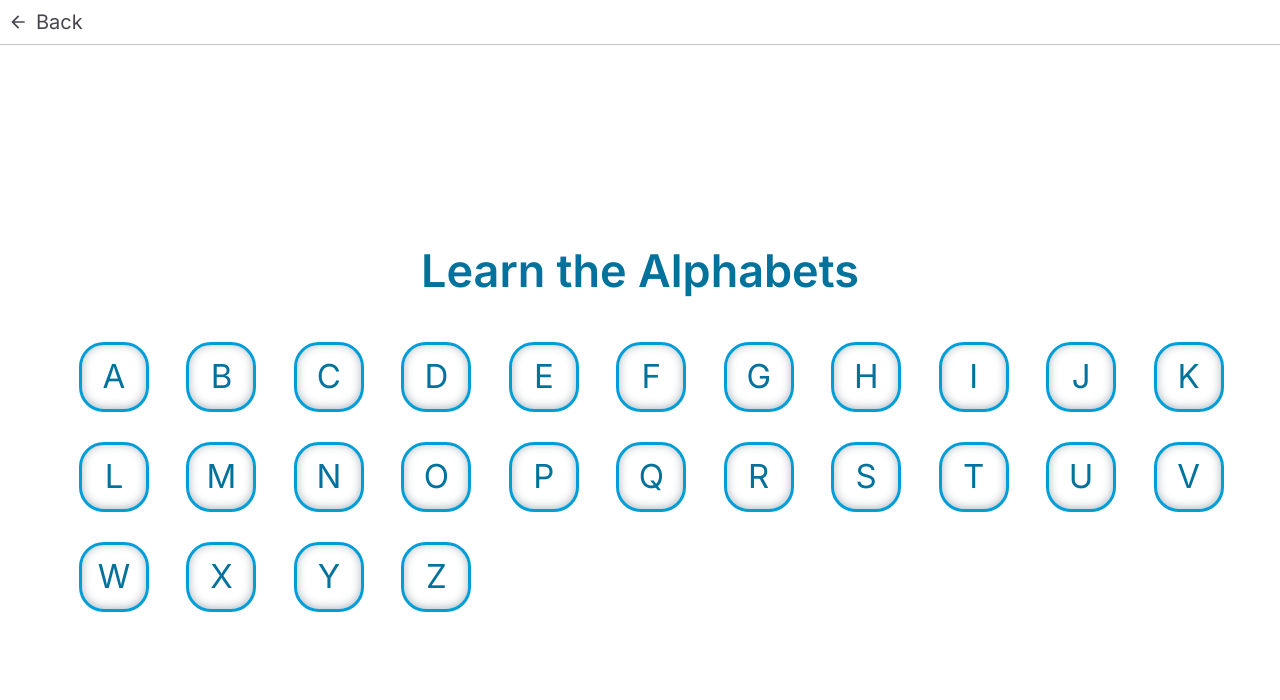
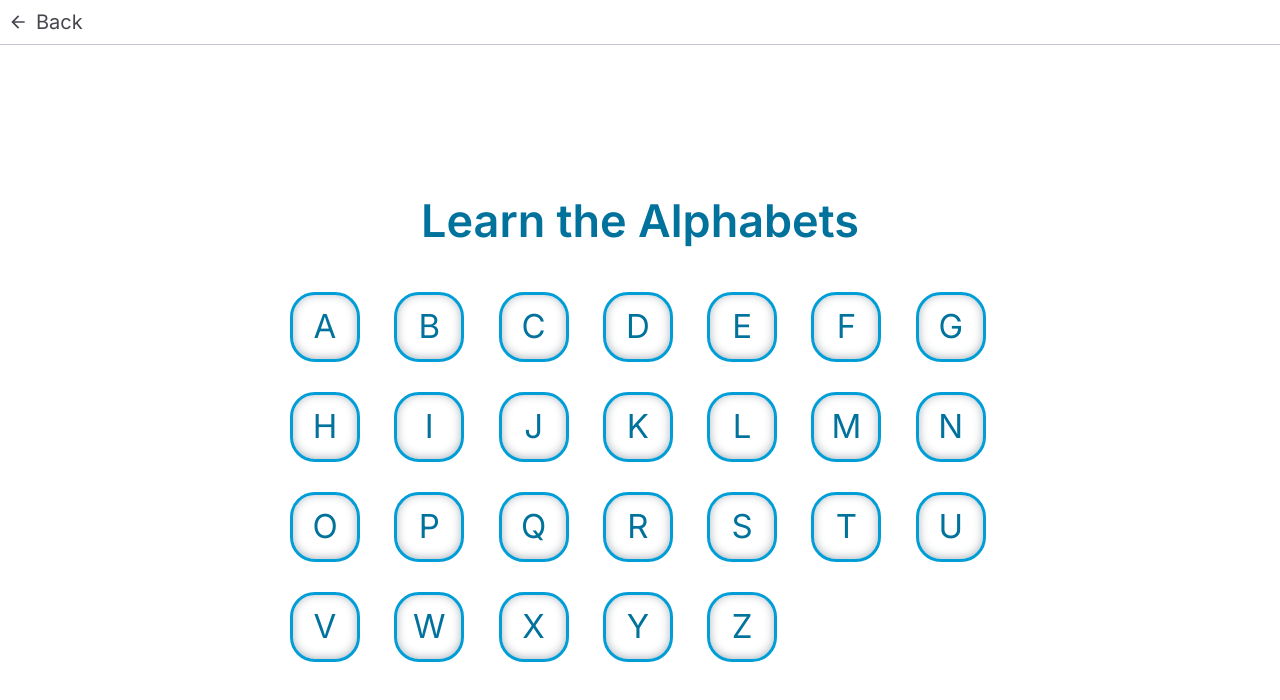
Before and after one commit to bettersg/FluentHands, a React (Vite) app: page /lessons in a window 1280 px wide. Shown: the top 700 px of the page. Built offline with nearby package versions, Linux system fonts and the light colour scheme.

Commit message:
Cleaned up codebase

```diff
--- a/src/components/games/gameInstructions.jsx
+++ b/src/components/games/gameInstructions.jsx
@@ -1,23 +1,19 @@
 import PropTypes from 'prop-types'
 import styles from './gameInstructions.module.css'
-import { useState } from 'react';
 import Cam from '../cam';
 
 
 
-function GamesInstructions({ setMode }) {
-    const [capturing, setCapturing] = useState(true)
+export default function GamesInstructions({ setMode }) {
     const handleStartGame = () => setMode('stage')
 
     return (
         <div>
             <div className={styles.gamesInstructionsOverview}>
-
                 <div className={styles.gamesInstructionsMenu}>
                     <h1 className={styles.gamesInstructionsHeader}>
                         How to play
                     </h1>
-
                     <ol className={styles.gamesInstructionsText}>
                         <li>Form words by fingerspelling the alphabets</li>
                         <br />
@@ -25,10 +21,7 @@ function GamesInstructions({ setMode }) {
                         <br />
                         <li>Your webcam will track your signs and give instant feedback.</li>
                     </ol>
-
-
                 </div>
-
                 <div className={styles.gamesInstructionsWebcamOverview}>
                     <p>
                         Place your hand in the orange box (your webcam), so it is visible on screen. <br/>
@@ -39,9 +32,7 @@ function GamesInstructions({ setMode }) {
                         withHint={false}
                         useML={false}
                     />
-
                 </div>
-
             </div>
 
             <div className={styles.gamesMenuButtonContainer}>
@@ -49,21 +40,10 @@ function GamesInstructions({ setMode }) {
                     Start Game
                 </button>
             </div>
-
-
         </div >
-
-
     )
-
-
-
 }
 
 GamesInstructions.propTypes = {
     setMode: PropTypes.func.isRequired
 }
-
-
-
-export default GamesInstructions
--- a/src/components/games/gameInstructions.module.css
+++ b/src/components/games/gameInstructions.module.css
@@ -14,7 +14,6 @@
     gap: 1rem;
     margin: 2px;
     padding: 20px;
-    /*border: 1px solid black;*/
 }
 
 .gamesInstructionsHeader {
@@ -37,7 +36,6 @@
     flex-direction: column;
     gap: 1rem;
     margin: 0 2px;
-    /*border: 1px solid black;*/
 }
 
 .gamesInstructionsWebcam {
--- a/src/components/games/gameMenu.jsx
+++ b/src/components/games/gameMenu.jsx
@@ -6,14 +6,12 @@ function GamesMenu({ setMode }) {
     const handleStartGame = () => setMode('instructions')
 
     return (
-        <div>
         <div className={styles.gamesMenuWithButton}>
             <div className={styles.gamesMenu}>
-                    <img src='./gamesMenu.png' alt="image showing a burger reading Hamburger Spells"></img>
-                    <h1 className={styles.gamesMenuHeader}>Hamburger Spells</h1>
+                <img className={styles.gamesMenuImg} src='./gamesMenu.jpg' alt="image showing a burger reading Hamburger Spells"></img>
+                <h1 className={styles.gamesMenuHeader}>Word Spells</h1>
                 <h2 className={styles.gamesMenuSubheader}>Mini-game</h2>
-                    <p className={styles.gamesMenuText}>In this game, you will be finger spelling the ingredients
-                        needed to create a burger! Have fun!
+                <p className={styles.gamesMenuText}>In this game, you will be finger spelling letters to form a word! Have fun!
                 </p>
             </div>
 
@@ -22,12 +20,8 @@ function GamesMenu({ setMode }) {
                     <VscTriangleRight />Play
                 </button>
             </div>
-
-            </div>
         </div>
     )
-
-
 }
 
 GamesMenu.propTypes = {
--- a/src/components/games/gameMenu.module.css
+++ b/src/components/games/gameMenu.module.css
@@ -2,7 +2,6 @@
     display: flex;
     flex-direction: column;
     gap: 1rem;
-    width: 70%;
     margin: 0 auto;
 }
 
@@ -11,11 +10,13 @@
     flex-direction: column;
     gap: 1rem;
     margin: 0 auto;
-    margin-top: 0;
     padding: 20px 20px 20px 20px;
     border: 1px solid black;
 }
 
+.gamesMenuImg {
+    width: 600px;
+}
 
 .gamesMenuHeader {
     font-family: var(--md-ref-typeface-brand);
@@ -35,12 +36,6 @@
     font-size: 1rem;
 }
 
-img {
-    max-width: 100%;
-    display: block;
-    margin: 0 auto;
-  }
-
 .gamesMenuButtonContainer {
     display: flex;
     justify-content: flex-end;
--- a/src/components/lesson/lessonButton.module.css
+++ b/src/components/lesson/lessonButton.module.css
@@ -1,4 +1,4 @@
-.buttonNotDone {
+.buttonNotDone, .buttonDone {
     cursor: pointer;
     display: flex;
     align-items: center;
@@ -6,32 +6,22 @@
     position: relative;
     width: 70px;
     height: 70px;
-    border: 3px solid rgba(0, 157, 214, 1);
     border-radius: 25px;
     font-size: 33px;
     font-weight: bold;
+    box-shadow: inset 0px -1px 10px rgba(56, 73, 90, 0.4);
+}
+
+.buttonNotDone {
+    border: 3px solid rgba(0, 157, 214, 1);
     color: #00729C;
     background-color: #ffffff;
-    box-shadow: inset 0px -1px 10px rgba(56, 73, 90, 0.4);
-    margin: 0px 15px;
 }
 
 .buttonDone {
-    cursor: pointer;
-    display: flex;
-    align-items: center;
-    justify-content: center;
-    position: relative;
-    width: 70px;
-    height: 70px;
     border: 3px solid rgba(0, 114, 156, 1);
-    border-radius: 25px;
-    font-size: 33px;
-    font-weight: bold;
     color: #FFEBCC;
     background-color: #009DD6;
-    box-shadow: inset 0px -1px 10px rgba(56, 73, 90, 0.4);
-    margin: 0px 15px;
 }
 
 .button .letter {
--- a/src/components/lesson/lessonMenu.jsx
+++ b/src/components/lesson/lessonMenu.jsx
@@ -52,17 +52,13 @@ export default function LessonMenu({ setMode }) {
   }
 
   return (
-    <div className={styles.firstLayer}>
-      <div className={styles.secLayer}>
+    <div className={styles.lessonMenu}>
         <span className={styles.heading}>Learn the Alphabets</span>
-      </div>
-      <div className={styles.secLayer}>
-        <div className={styles.thirdLayer}>
+        <div className={styles.lessonButtons}>
           {Object.keys(done).map((letter) => {
             return <LessonButton key={letter} letter={letter} done={done[letter]} onClick={() => toggleNavigate(letter)}/>
           })}
         </div>
-      </div>
     </div>
   );
 }
--- a/src/components/lesson/lessonMenu.module.css
+++ b/src/components/lesson/lessonMenu.module.css
@@ -4,21 +4,18 @@
     font-weight: 600;
 }
 
-.firstLayer {
+.lessonMenu {
+    max-width: 700px;
     display: flex;
     flex-grow: 1;
     flex-direction: column;
+    align-items: center;
     text-align: center;
     margin-top: 50px;
     gap: 40px;
 }
 
-.secLayer{
-    display: flex;
-    justify-content: center;
-}
-
-.thirdLayer {
+.lessonButtons {
     flex-grow: 1;
     max-width: 90vw;
     width: 100%;
```
Also changed, not shown: src/components/games/gameEnd.jsx (+1 -7 lines), src/components/games/gameStage.jsx (+1 -11 lines), src/hooks/useCamEnabled.jsx (deleted, +0 -33 lines), public/gamesMenu_old.png (renamed from public/gamesMenu.png), 1 other file (tests, documents, lock files or other folders). Lines whose indentation alone changed are shown as unchanged.
